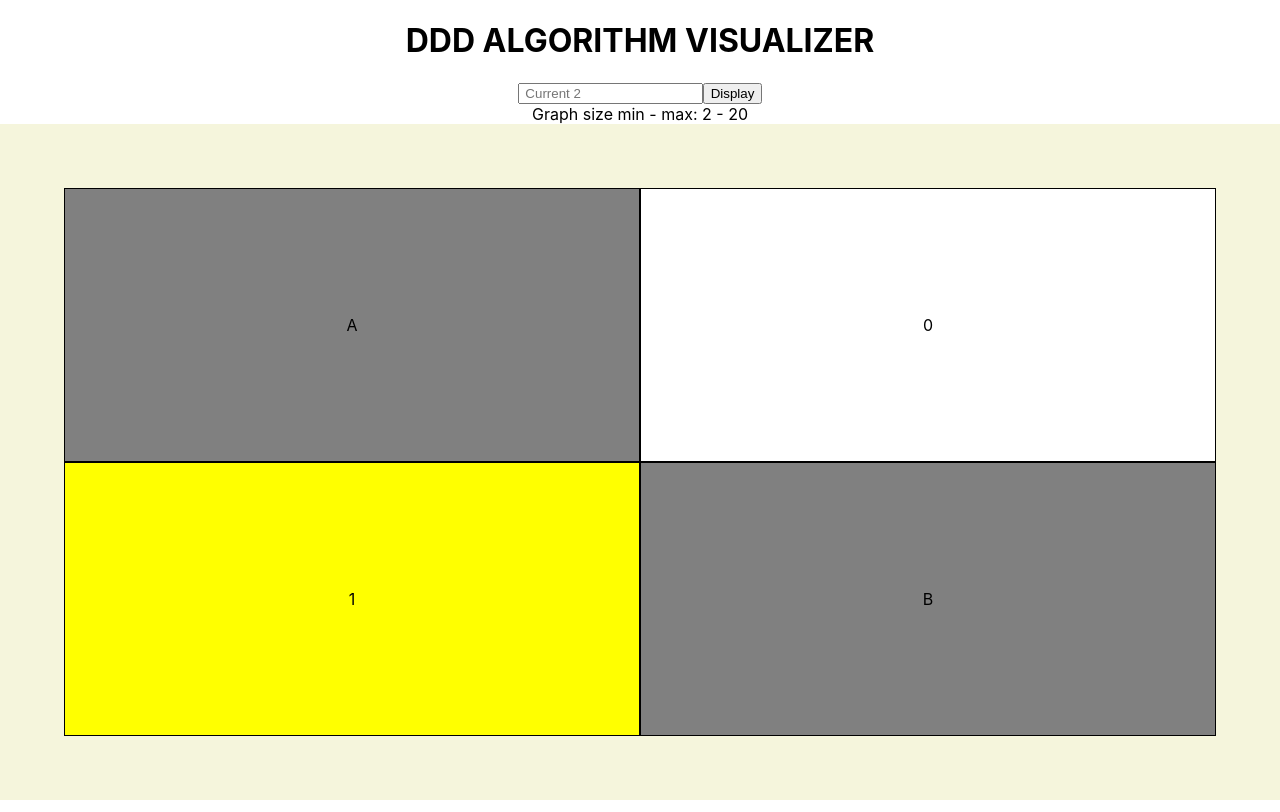
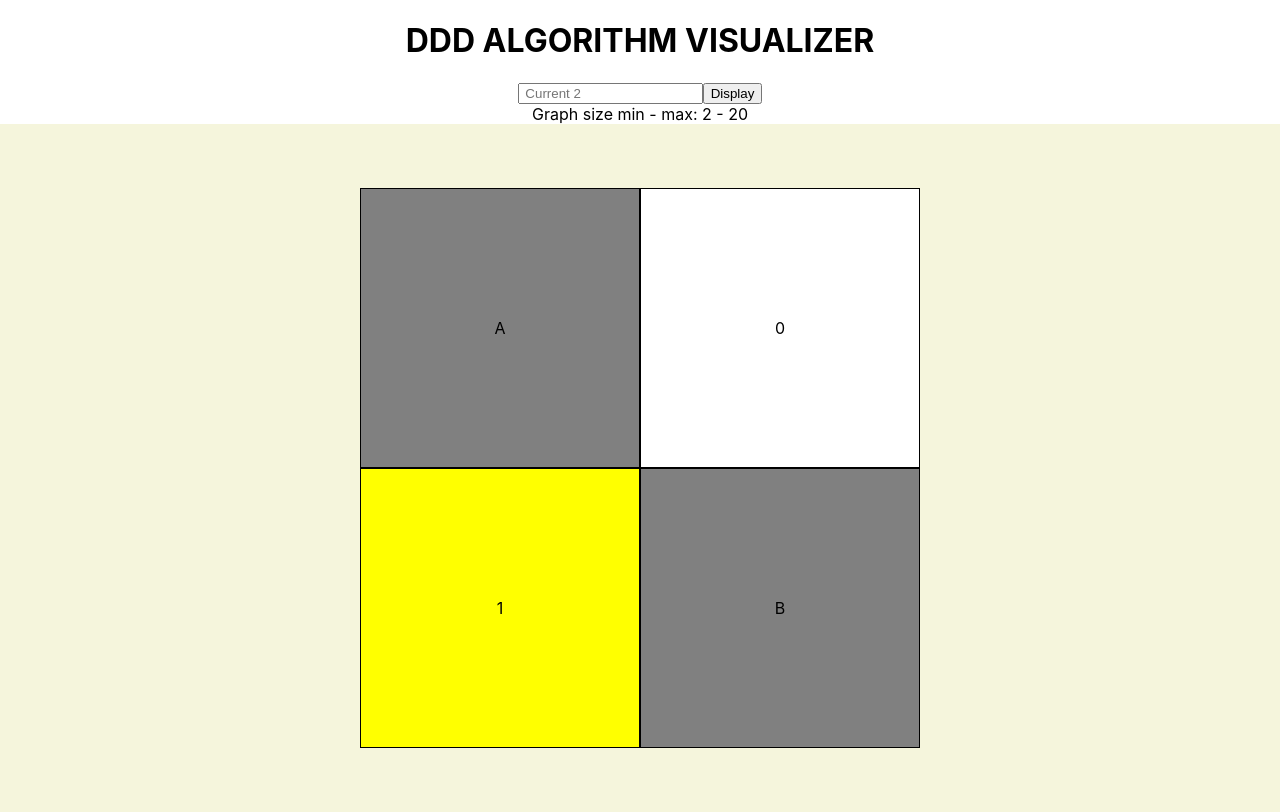
Before and after one commit to 3Dook/algoDisplay, a React (Create React App) app: page / in a window 1280 px wide. Built offline with nearby package versions, Linux system fonts and the light colour scheme.

Commit message:
made grid into a constant square grid that dynamically changes based on user's window

```diff
--- a/src/components/display.css
+++ b/src/components/display.css
@@ -1,10 +1,14 @@
 .gridContainer {
     background-color: beige;
     padding: 5%;
+    display: flex;
+    align-items: center ;
+    justify-content: center;
 }
 
 .flex-container {
-    height: 100%;
+    height: 70vh;
+    width: 70vh;
     background-color: brown;
     display: flex;
     flex-direction: column;
```
